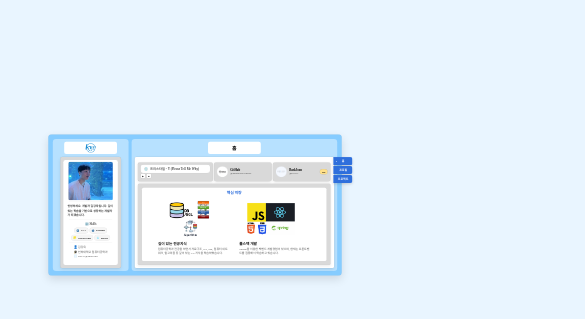
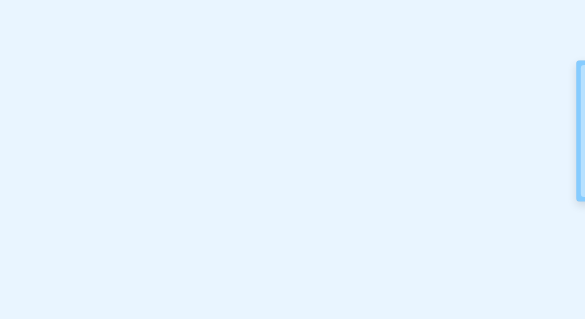
Before and after one commit to kangwook-kim02/Kangwook-World, a React (Vite) app: page / in a window 390 px wide. Shown: the part 217-536 px from the top of the page, 585 px wide, since content can reach past the window. Built offline with nearby package versions, Linux system fonts and the light colour scheme.

Commit message:
모바일 환경 화면 짤림 해결

```diff
--- a/src/App.css
+++ b/src/App.css
@@ -1,13 +1,10 @@
 html, body {
   height: 100%;
-   background: #e9f5ff; /* 아주 연한 하늘색/회색 */
+  background: #e9f5ff;
 }
 
 body {
   margin: 0;
-  display: flex;
-  justify-content: center;
-  align-items: center;
 }
 
 .homepage {
```
